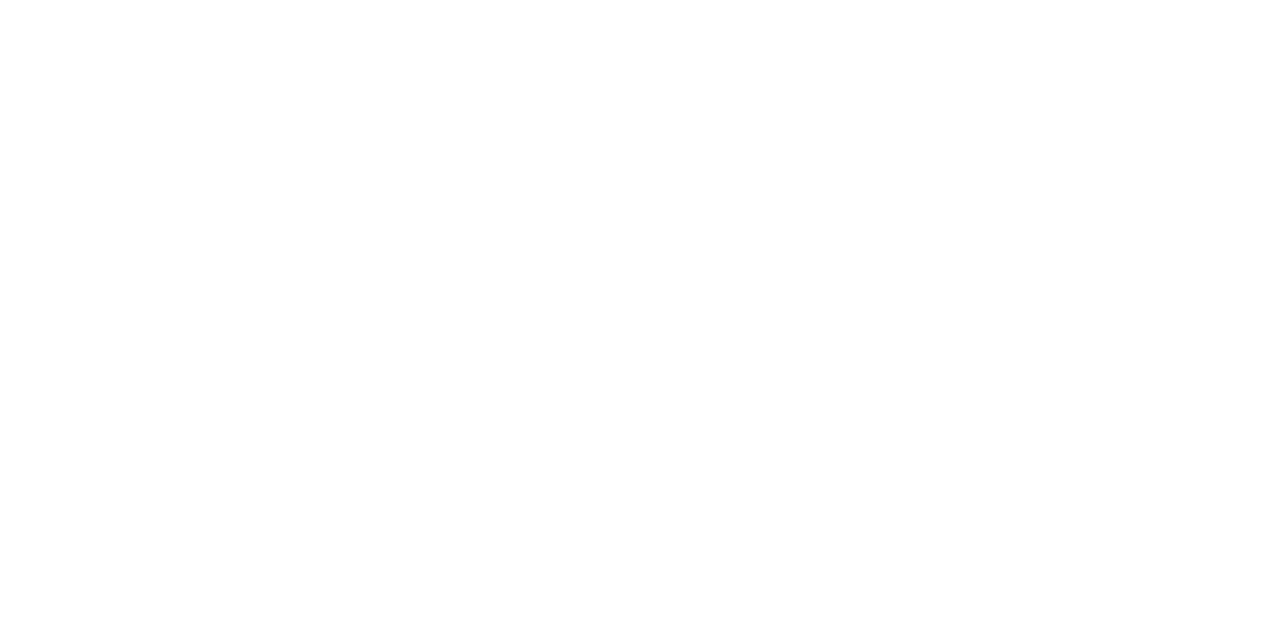
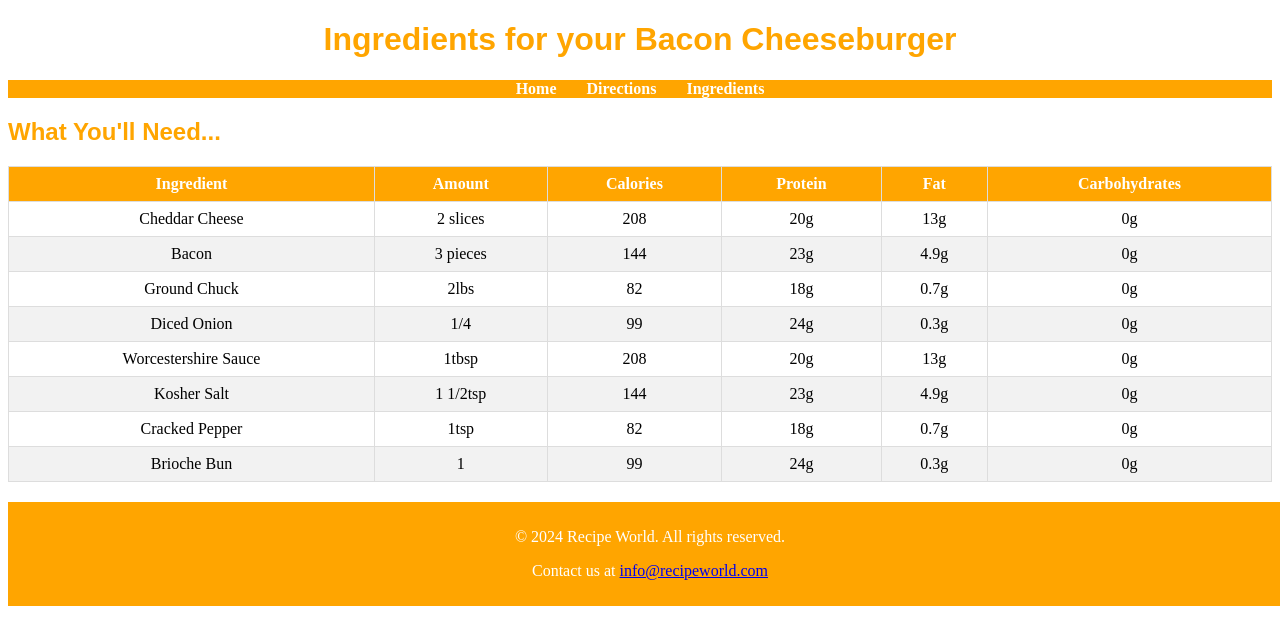
Before and after one commit to FishyBoi72/favorite-recipe, a plain HTML site: page ingredients.html in a window 1280 px wide. Drawn offline with Linux system fonts and the light colour scheme.

Commit message:
made a table, working nav bar, footer, and tinkering with making it look better

```diff
--- a/directions.html
+++ b/directions.html
@@ -0,0 +1,69 @@
+<!DOCTYPE html>
+<html lang="en">
+<head>
+    <meta charset="UTF-8">
+    <meta name="viewport" content="width=device-width, initial-scale=1.0">
+    <title>How to Make a Bacon Cheeseburger</title>
+    <link rel="stylesheet" href="styles.css">
+</head>
+<header class="main-header2">
+    <h1 class="h2">How to Make a Bacon Cheeseburger</h1>
+        <nav class="main-nav3">
+            <ul>
+                <li><a href="index.html">Home</a></li>
+                <li><a href="directions.html">Directions</a></li>
+                <li><a href="ingredients.html">Ingredients</a></li>
+            </ul>
+       </nav>
+   </header>
+<body>
+    <h2 class="header2">How to prepare/cook your bacon cheeseburger</h2>
+    <ol>
+        <h3 class="header3"><i>Preheat</i> the grill:</h3>
+    <li>Prepare a grill for 2-zone grilling, where one side of the grill is hotter than the other. Both the bacon and burgers cook over direct heat, but in case of a flareup, the indirect or cooler zone gives the meat a safe place to land.
+       <br>
+       <br> On a gas grill, leave one burner off. On a charcoal grill, leave one side free of lit coals.
+       <br>
+       <br> You want to bring it 350°F to 450°F to cook the bacon. You will increase the heat further when it comes time to cook the burgers. Allow the grill to preheat for 10 to 15 minutes.</li>
+       <br>
+       <h3 class="header3"><i>Prepare</i> the cheese, chop the bacon, make burger mixture:</h3>
+    <li>Prepare the cheese by stacking two slices together with each slice offset by 45 degrees. This helps the cheese evenly cascade down the burger when it melts. Set aside.
+       <br>
+       <br> Chop 3 slices of uncooked bacon.
+       <br>
+       <br> In a large bowl, combine the ground chuck, chopped bacon, onion, and Worcestershire sauce. Using your fingertips, gently combine the ingredients with the meat. For the juiciest burger possible, it’s important not to overwork the meat. Using only your fingertips is the best method here. </li>
+       <br>
+       <h3 class="header3"><i>Form</i> the patties:</h3>
+    <li>Evenly divide the meat mixture into 6 balls weighing approximately 5.3 ounces each. If you don’t have a scale to weigh the meat, eyeballing 6 equal patties is fine.
+       <br>
+        <br> Place each ball between your outstretched fingers and flatten. Place each patty on a baking sheet and use your fingers to help flatten the patties more. When done, each patty should be approximately 3 1/2 inches in diameter. Season both sides of the patty with salt and pepper.
+        <br>
+        <br> Using two fingers or the back of a spoon, place a wide dimple in the center of each burger. Creating an indentation helps keep the burger from swelling when grilled. Transfer the patties to the fridge while you grill the remaining bacon.</li>
+        <br>
+        <h3 class="header3"><i>Grill</i> the bacon and set aside:</h3>
+        <li>Place the remining 12 slices of bacon on the grill over direct heat. Grill for approximately 4 to 6 minutes, flipping once halfway through cooking. Grill longer or shorter depending on the desired level of doneness.
+        <br>
+        <br> I prefer the 4-minute mark, which leaves just a little bit of pull in the bite, but if you prefer crispier bacon, grill longer.  Place the bacon on a wire rack over a paper towel and loosely tent with aluminum foil.</li>
+        <br>
+        <h3 class="header3"><i>Prepare</i> grill for burgers:</h3>
+    <li>Keep the same two zone grilling method you’ve already set up but increase the direct heat side to 400°F to 500°F. You want to cook the burgers at a higher temperature than the bacon.</li>
+    <br>
+    <h3 class="header3"><i>Grill</i> the burgers and add the cheese:</h3>
+    <li>Grill the patties over direct heat, flipping once halfway through cooking, until the internal temperature reaches 155°F with an instant-read thermometer, approximately 9 to 11 minutes total. The final burger is cooked medium-well, with a well-formed crust and visible grill marks.
+        <br>
+        <br> Add cheese slices to each patty during the last minute of grilling.
+        <br>
+        <br> Remove burgers from the grill and set aside on a sheet tray tented with foil while you grill the burger buns.</li>
+        <br>
+        <h3 class="header3"><i>Grill</i> the buns:</h3>
+        <li>Grill the buns cut side down over direct heat until marked, approximately 30 seconds to 1 minute.</li>
+        <br>
+        <h3 class="header3"><I>Assemble</I> the burgers and serve:</h3>
+        <li>Place a burger on each bottom bun. Place two folded slices of bacon on top of each burger. Top with bun and serve with your choice of condiments.</li>
+    </ol>
+    <footer>
+        <p>&copy; 2024 Recipe World. All rights reserved.</p>
+        <p>Contact us at <a href="mailto:info@recipeworld.com">info@recipeworld.com</a></p>
+    </footer>
+</body>
+</html>
--- a/ingredients.html
+++ b/ingredients.html
@@ -0,0 +1,105 @@
+<!DOCTYPE html>
+<html lang="en">
+<head>
+    <meta charset="UTF-8">
+    <meta name="viewport" content="width=device-width, initial-scale=1.0">
+    <title>Ingredients for your Bacon Cheeseburger</title>
+    <link rel="stylesheet" href="styles.css">
+</head>
+<body>
+    <header class="main-header">
+        <h1 class="h1">Ingredients for your Bacon Cheeseburger</h1>
+            <nav class="main-nav2">
+                <ul>
+                   <li><a href="index.html">Home</a></li>
+                   <li><a href="directions.html">Directions</a></li>
+                   <li><a href="ingredients.html">Ingredients</a></li>
+                </ul>
+           </nav>
+       </header>
+       <h2 class="header2">What You'll Need...</h2>
+       <table>
+        <thead>
+            <tr>
+                <th>Ingredient</th>
+                <th>Amount</th>
+                <th>Calories</th>
+                <th>Protein</th>
+                <th>Fat</th>
+                <th>Carbohydrates</th>
+            </tr>
+        </thead>
+        <tbody>
+            <tr>
+                <td>Cheddar Cheese</td>
+                <td>2 slices</td>
+                <td>208</td>
+                <td>20g</td>
+                <td>13g</td>
+                <td>0g</td>
+            </tr>
+            <tr>
+                <td>Bacon</td>
+                <td>3 pieces</td>
+                <td>144</td>
+                <td>23g</td>
+                <td>4.9g</td>
+                <td>0g</td>
+            </tr>
+            <tr>
+                <td>Ground Chuck</td>
+                <td>2lbs</td>
+                <td>82</td>
+                <td>18g</td>
+                <td>0.7g</td>
+                <td>0g</td>
+            </tr>
+            <tr>
+                <td>Diced Onion</td>
+                <td>1/4</td>
+                <td>99</td>
+                <td>24g</td>
+                <td>0.3g</td>
+                <td>0g</td>
+            </tr>
+            <tr>
+                <td>Worcestershire Sauce</td>
+                <td>1tbsp</td>
+                <td>208</td>
+                <td>20g</td>
+                <td>13g</td>
+                <td>0g</td>
+            </tr>
+            <tr>
+                <td>Kosher Salt</td>
+                <td>1 1/2tsp</td>
+                <td>144</td>
+                <td>23g</td>
+                <td>4.9g</td>
+                <td>0g</td>
+            </tr>
+            <tr>
+                <td>Cracked Pepper</td>
+                <td>1tsp</td>
+                <td>82</td>
+                <td>18g</td>
+                <td>0.7g</td>
+                <td>0g</td>
+            </tr>
+            <tr>
+                <td>Brioche Bun</td>
+                <td>1</td>
+                <td>99</td>
+                <td>24g</td>
+                <td>0.3g</td>
+                <td>0g</td>
+            </tr>
+        </tbody>
+    </table>
+</section>
+       <footer>
+        <p>&copy; 2024 Recipe World. All rights reserved.</p>
+        <p>Contact us at <a href="mailto:info@recipeworld.com">info@recipeworld.com</a></p>
+    </footer>
+</body>
+</html>
--- a/styles.css
+++ b/styles.css
@@ -1,7 +1,89 @@
 .h1 {
+    text-align: center;
     font-family:Arial, Helvetica, sans-serif;
     color:orange
 }
-.paragraph1 {
-    color:aqua;
+.paragraph1{
+    color:rgb(0, 0, 0);
+    font-family:Cambria, Cochin, Georgia, Times, 'Times New Roman', serif;
+    font-size:medium;
 }
+
+.h2 {
+    font-family: Arial, Helvetica, sans-serif;
+    color:orange
+}
+
+.header2 {
+    font-family: Arial, Helvetica, sans-serif;
+    color:orange
+}
+
+.header3 {
+    font-family: Arial, Helvetica, sans-serif;
+}
+
+nav {
+    display: flex;
+    justify-content: center;
+    background-color:orange;
+}
+
+nav ul {
+    list-style-type: none;
+    padding: 0;
+    margin: 0;
+    display: flex;
+    justify-content: center;
+}
+
+nav ul li {
+    margin: 0 15px;
+}
+
+nav ul li a {
+    text-decoration: none;
+    color: #fff;
+    font-weight: bold;
+}
+
+nav ul li a:hover {
+    color: #000000;
+}
+
+h1, h2 {
+    color: #333;
+}
+table {
+    width: 100%;
+    border-collapse: collapse;
+    margin: 20px 0;
+}
+
+th, td {
+    border: 1px solid #ddd;
+    padding: 8px;
+    text-align: center;
+}
+
+th {
+    background-color: orange;
+    color: white;
+}
+
+tr:nth-child(even) {
+    background-color: #f2f2f2;
+}
+
+tr:hover {
+    background-color: #ddd;
+}
+footer {
+    background-color: orange;
+    color: white;
+    text-align: center;
+    padding: 10px;
+    position:static;
+    width: 100%;
+    bottom: 0;
+}
```
Also changed, not shown: index.html (+10 -3 lines).
